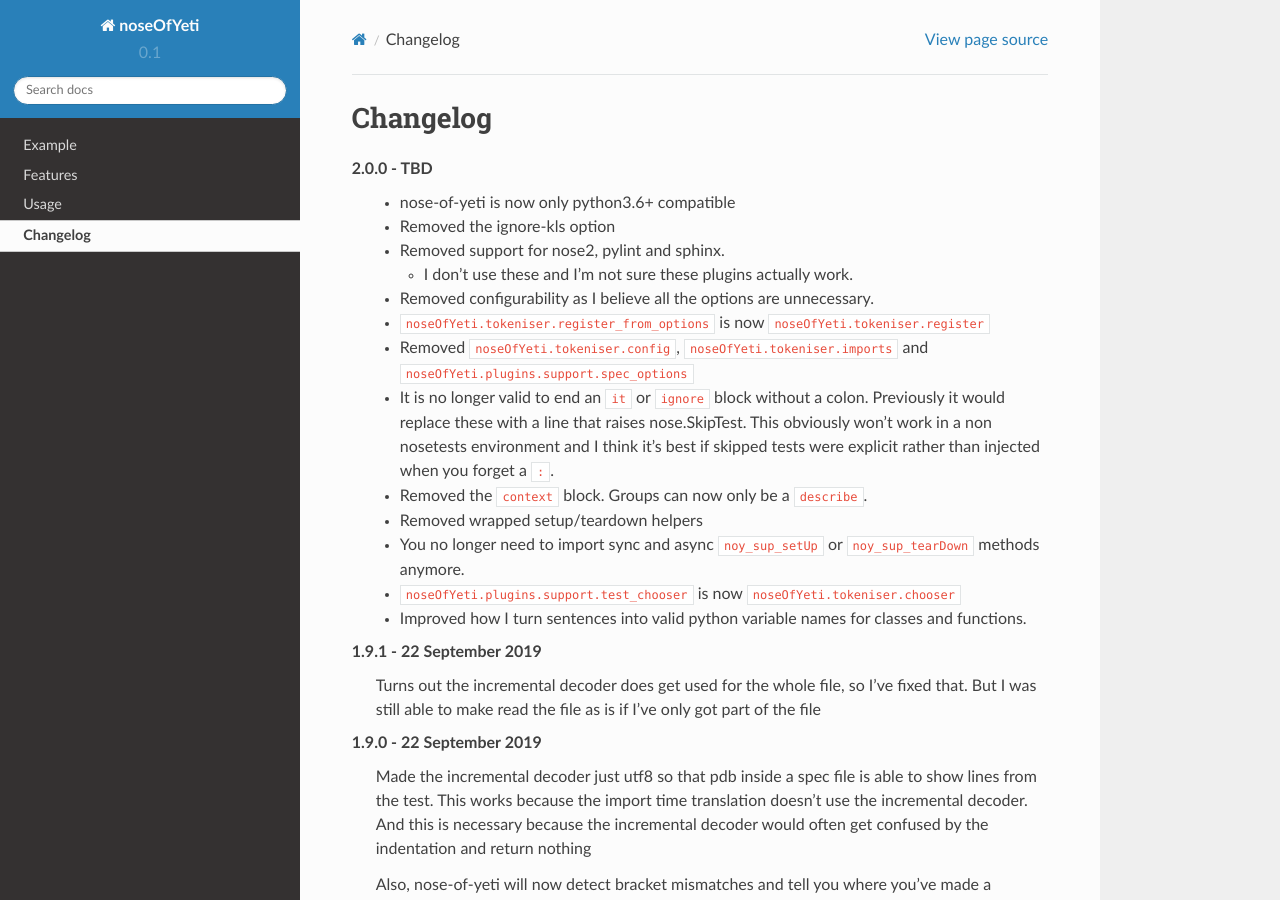
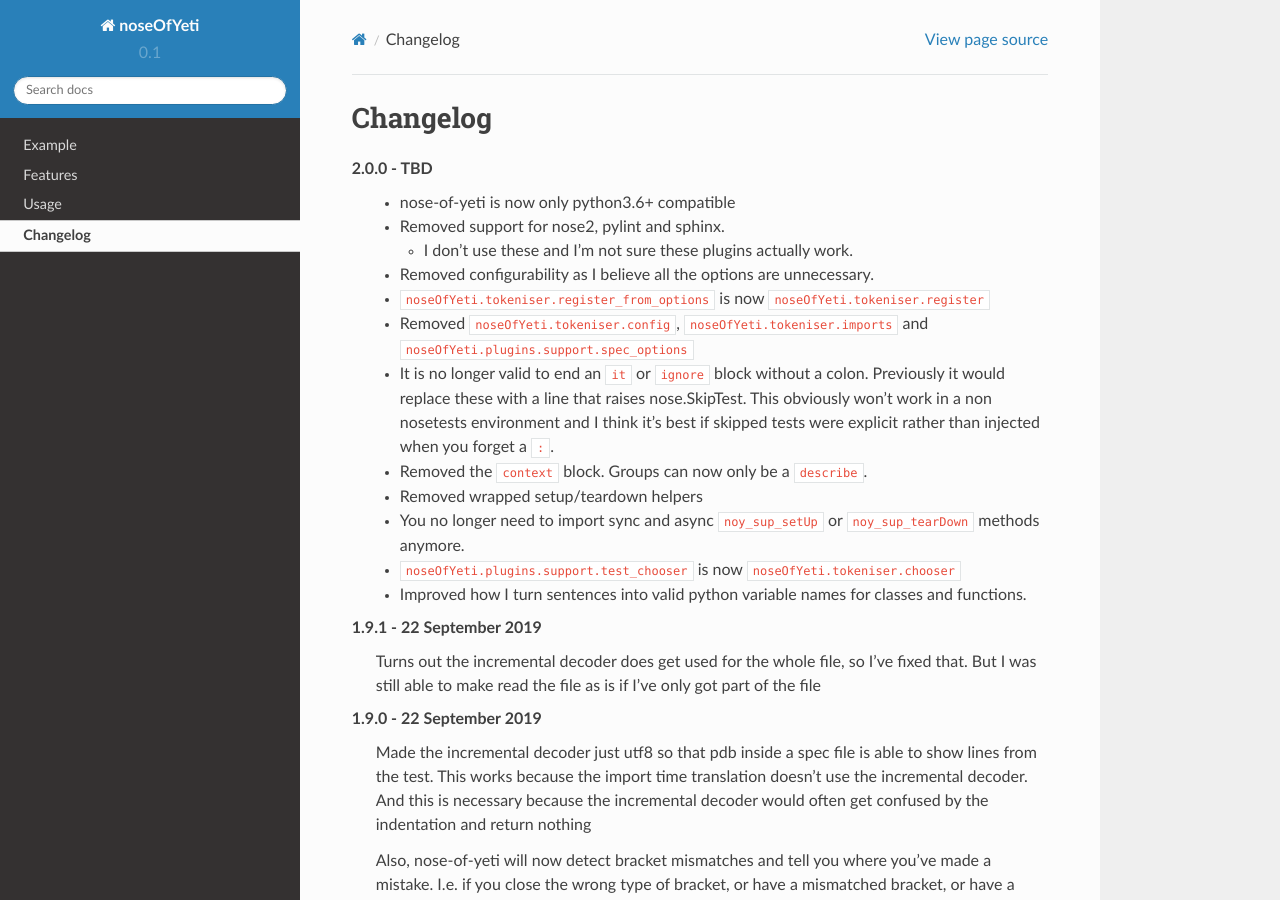
Before and after one commit to delfick/nose-of-yeti, a Sphinx documentation site: the page built from docs/api/changelog.rst, in a window 1280 px wide and 900 px high. Built offline with Sphinx 7.4.7 and the Read the Docs theme 2.0.0, drawn with Linux system fonts in a browser that asks for light colours.

Commit message:
Minor change to 2.0.0 change log

```diff
--- a/docs/api/changelog.rst
+++ b/docs/api/changelog.rst
@@ -5,7 +5,6 @@
 
 2.0.0 - TBD
     * nose-of-yeti is now only python3.6+ compatible
-    * Removed the ignore-kls option
     * Removed support for nose2, pylint and sphinx.
 
       * I don't use these and I'm not sure these plugins actually work.
```
